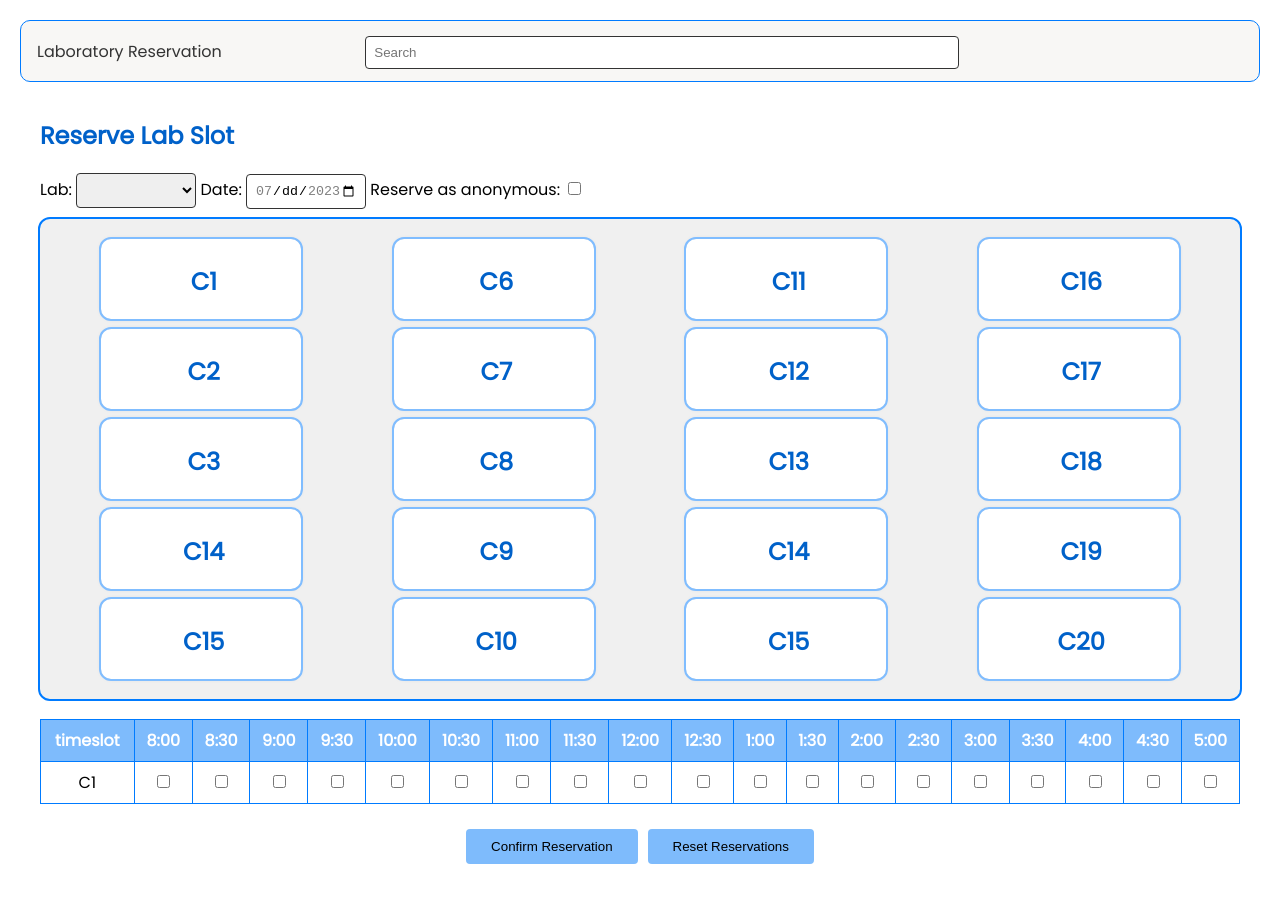
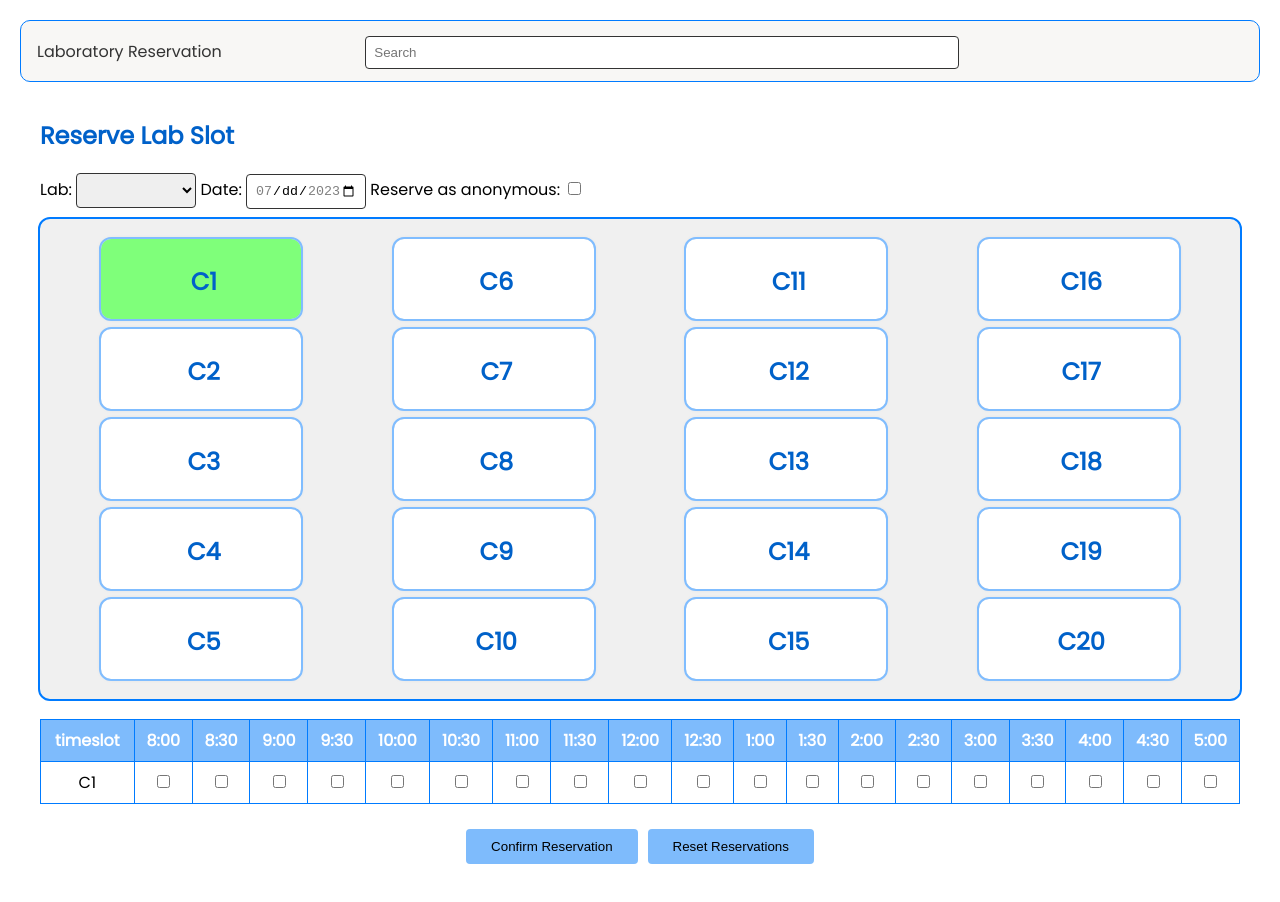
Before and after one commit to InoVin19/CCAPDEV-MCO, a plain HTML site: page reserve.html in a window 1280 px wide. Both pictures are taken after a click on the element "C1". Drawn offline with nearby package versions, Linux system fonts and the light colour scheme.

Commit message:
fixed numbering on seats

```diff
--- a/CSS/reserve.css
+++ b/CSS/reserve.css
@@ -154,3 +154,7 @@ body {
   box-shadow: 0 8px 16px rgba(0, 0, 0, 0.2); /* Add a larger drop shadow on hover */
   outline: 2px solid #00aaff; /* Change the outline color on hover */
 }
+
+.selected {
+  background-color: #7fff7a; /* You can set your desired background color here */
+}
--- a/JS/reserve.js
+++ b/JS/reserve.js
@@ -11,9 +11,10 @@ new Vue({
     labs: ['Lab 1', 'Lab 2', 'Lab 3'],
     selectedLab: '',
     selectedDate: '',
-    seats: ['C1', 'C6', 'C11', 'C16', 'C2', 'C7', 'C12', 'C17', 'C3', 'C8', 'C13', 'C18', 'C14', 'C9', 'C14', 'C19', 'C15', 'C10', 'C15', 'C20'],
+    seats: ['C1', 'C6', 'C11', 'C16', 'C2', 'C7', 'C12', 'C17', 'C3', 'C8', 'C13', 'C18', 'C4', 'C9', 'C14', 'C19', 'C5', 'C10', 'C15', 'C20'],
     timeSlots: ['8:00', '8:30', '9:00', '9:30', '10:00', '10:30', '11:00', '11:30', '12:00', '12:30', '1:00', '1:30', '2:00', '2:30', '3:00', '3:30', '4:00', '4:30', '5:00'],
     selectedSeat: '',
+    selectedGridItem: '',
     reservations: {},
     selectedSeats: [],
     loggedInUser: '', // Initialize the loggedInUser property
@@ -27,6 +28,7 @@ new Vue({
   methods: {
     updateSelectedSeat: function(seat) {
       this.selectedSeat = seat;
+      this.selectedGridItem = seat;
     },
     toggleDropdown: function () {
       this.isOpen = !this.isOpen;
--- a/reserve.html
+++ b/reserve.html
@@ -76,7 +76,7 @@
     <input id="anonymous" type="checkbox" v-model="anonymousReservation">
 
     <div class="grid-container">
-      <div class="grid-item" v-for="seat in seats" :key="seats" @click="updateSelectedSeat(seat)"> <h1>{{ seat}}</h1> </div>
+      <div class="grid-item" v-for="seat in seats" :key="seats" @click="updateSelectedSeat(seat)" :class="{ selected: seat === selectedGridItem }"> <h1>{{ seat}}</h1> </div>
     </div>
 
     <div class="reservation-table">
```
